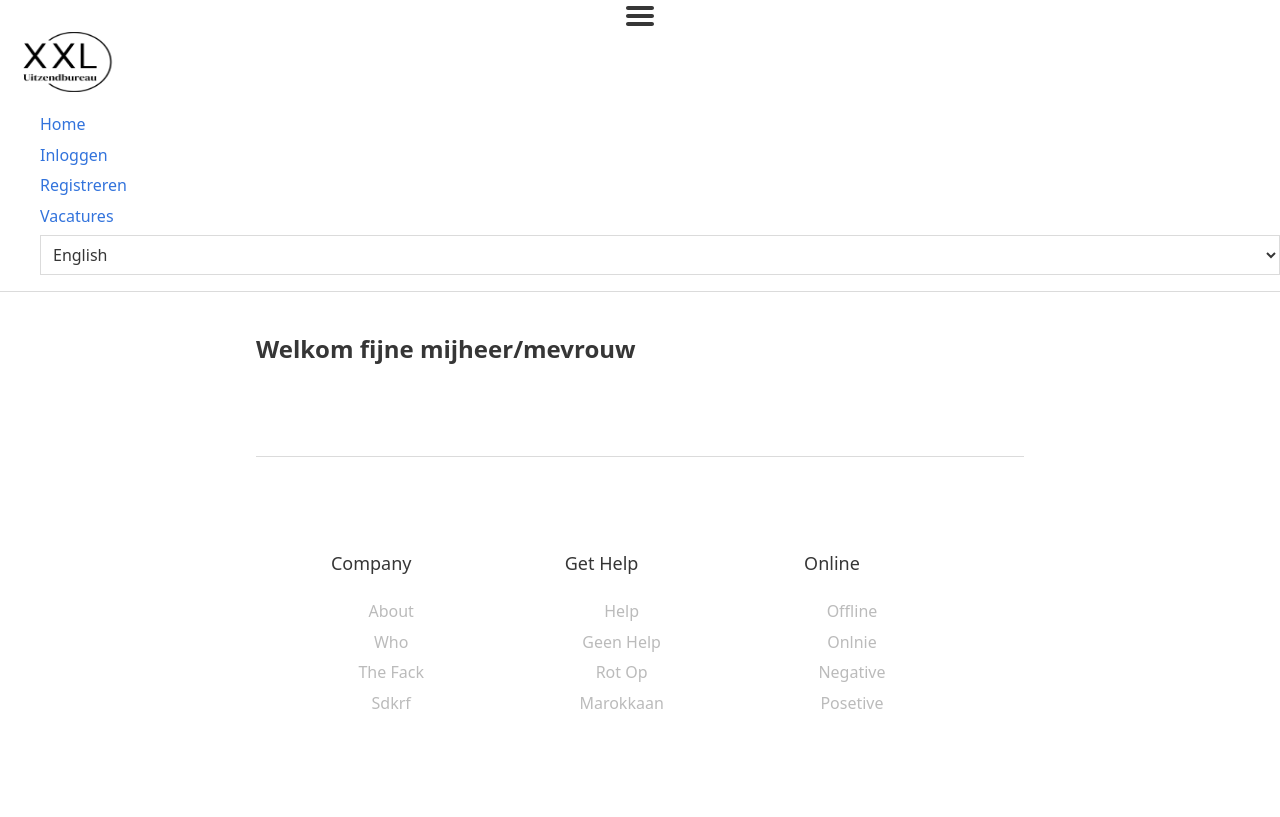
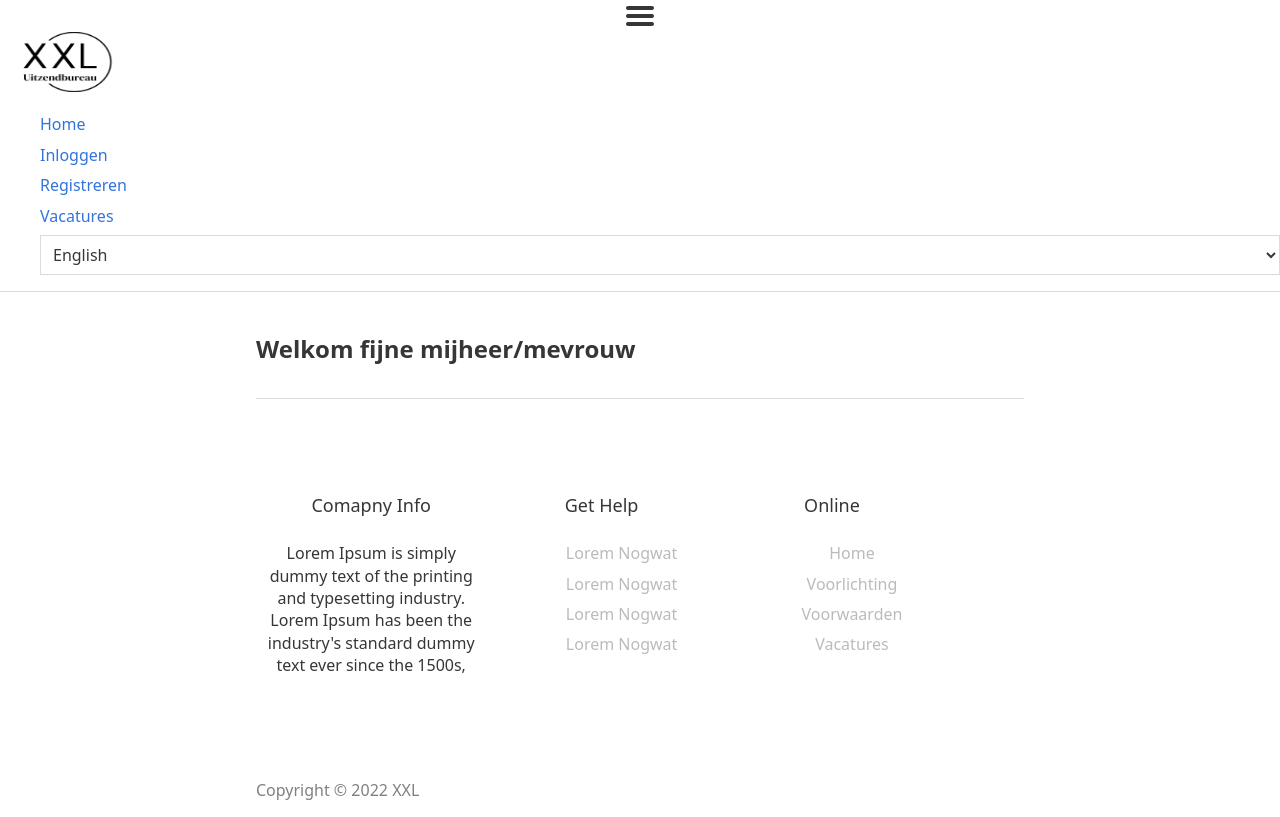
Before and after one commit to NoahNaki/klaver, a PHP site: page / in a window 1280 px wide. Before the commit the page ends 709 px from the top, so only its background shows below. Run offline with PHP 8.4, Linux system fonts and the light colour scheme.

Commit message:
footer include gemaakt

```diff
--- a/includes/footer.inc.php
+++ b/includes/footer.inc.php
@@ -12,35 +12,34 @@
       <div class="container">
         <div class="row">
           <div class="footer-col">
-            <h4>Company</h4>
-            <ul>
-              <li><a href="#">About</a></li>
-              <li><a href="#">Who</a></li>
-              <li><a href="#">The fack</a></li>
-              <li><a href="#"> Sdkrf</a></li>
-            </ul>
+            <h4>Comapny info</h4>
+              <p> Lorem Ipsum is simply dummy text of the printing and typesetting industry. Lorem Ipsum has been the industry's standard dummy text ever since the 1500s,</p>
           </div>
           <div class="footer-col">
             <h4>Get help</h4>
             <ul>
-              <li><a href="#">help</a></li>
-              <li><a href="#">geen help</a></li>
-              <li><a href="#">rot op</a></li>
-              <li><a href="#">marokkaan</a></li>
+              <li><a href="#">Lorem nogwat</a></li>
+              <li><a href="#">Lorem nogwat</a></li>
+              <li><a href="#">Lorem nogwat</a></li>
+              <li><a href="#">Lorem nogwat</a></li>
             </ul>
           </div>
           <div class="footer-col">
             <h4>online</h4>
             <ul>
-              <li><a href="#">offline</a></li>
-              <li><a href="#">onlnie</a></li>
-              <li><a href="#">negative</a></li>
-              <li><a href="#">posetive</a></li>
+              <li><a href="#">home</a></li>
+              <li><a href="#">Voorlichting</a></li>
+              <li><a href="#">Voorwaarden</a></li>
+              <li><a href="#">Vacatures</a></li>
             </ul>
           </div>
         </div>
       </div>
     </footer>
+</body>
+    <p class="copyright">
+       Copyright &copy; <span id="current-year">2022</span> XXL
+      </p>
 
 
 </body>
```
Also changed, not shown: algemeen.php (+2 -31 lines).
